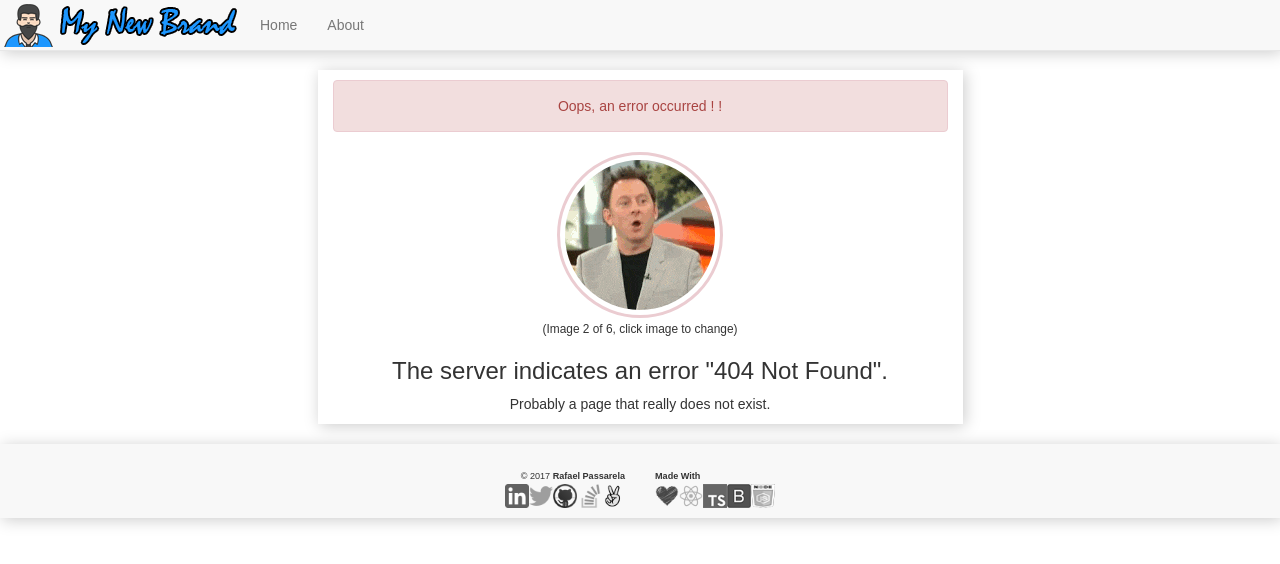
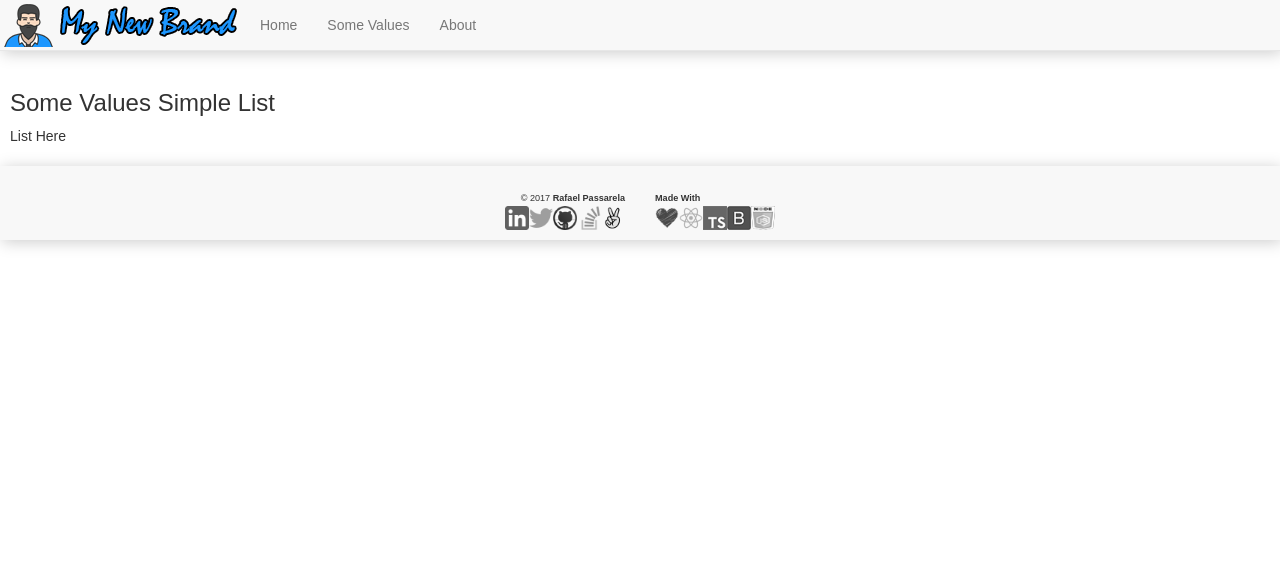
Before and after one commit to rafaelpassarela/empty_project_mysql_migrations, a React (Create React App) app in the folder frontend-react-web/: page /values in a window 1280 px wide. Shown: the top 564 px of the page. Built offline with nearby package versions, Linux system fonts and the light colour scheme.

Commit message:
SampleValues

```diff
--- a/frontend-react-web/src/components/header/header.component.tsx
+++ b/frontend-react-web/src/components/header/header.component.tsx
@@ -46,6 +46,7 @@ class HeaderComponent extends React.Component<{}, { expanded: boolean }> {
 					<Navbar.Collapse>
 						<Nav>
 							<NavBarItemLink eventKey={1} to="/" caption="Home" navbarControll={this.navbarItemSelect}/>
+							<NavBarItemLink eventKey={1} to="/values" caption="Some Values" navbarControll={this.navbarItemSelect} />
 							<NavBarItemLink eventKey={1} to="/about" caption="About" navbarControll={this.navbarItemSelect} />
 						</Nav>
 
--- a/frontend-react-web/src/helpers/router.place.holder.tsx
+++ b/frontend-react-web/src/helpers/router.place.holder.tsx
@@ -3,12 +3,9 @@ import { Route, Switch } from 'react-router-dom';
 
 // Available pages
 import HomePage from '../pages/home.page.component';
+import ValuesPage from '../pages/values.page.component';
 import AboutPage from '../pages/about.page.component';
 import Error404Page from '../pages/notfound404.page.component';
-
-//<Route exact path="/" render={() => (
-//    <h1>You're at Home</h1>
-//)} />
 
 class RouterPlaceHolder extends React.Component {
 
@@ -18,6 +15,7 @@ class RouterPlaceHolder extends React.Component {
 			<div>
 				<Switch>
 					<Route path="/" exact component={HomePage} />
+					<Route path="/values" component={ValuesPage} />
 					<Route path="/about" component={AboutPage} />
 					<Route component={Error404Page} />
 				</Switch>
--- a/frontend-react-web/src/pages/home.page.component.tsx
+++ b/frontend-react-web/src/pages/home.page.component.tsx
@@ -28,13 +28,13 @@ class HomePage extends BaseViewComponent {
 		return (
 			<div>
 				<p>
-					This is the default page!
+					This is the default page! <br />
 					We use Boostrap. <br />
-					<Button bsStyle="primary" onClick={this.handleSave}>Save</Button>&nbsp;
-					<Button bsStyle="success" onClick={this.handleLoad}>Load</Button>
+					<Button bsStyle="primary" onClick={this.handleSave}>Save Cookie</Button>&nbsp;
+					<Button bsStyle="success" onClick={this.handleLoad}>Load Cookie</Button>
 				</p>
 				To <Link to="/about">About</Link> Page. <br />
-				To <Link to="/PageNotFound">Error</Link> Page.<br />
+				To <Link to="/PageNotFound">An Error (404)</Link> Page.<br />
 			</div>
 		);
 	}
--- /dev/null
+++ b/frontend-react-web/src/pages/values.page.component.tsx
@@ -0,0 +1,37 @@
+import * as React from 'react';
+import BaseViewComponent from '../components/base.view.component';
+import { Row, Col } from 'react-bootstrap';
+
+import '../inc/App.css';
+
+class ValuesPage extends BaseViewComponent {
+
+	constructor(props: any) {
+		super(props);
+
+
+	}
+
+	componentDidMount() {
+		super.componentDidMount();
+	}
+
+	protected getTitle(): string {
+		return 'Pets';
+	}
+
+	render() {
+
+		return (
+			<div>
+				<Row><Col md={6}>
+					<h3>Some Values Simple List</h3>
+					List Here
+				</Col></Row>
+			</div>
+		);
+	}
+
+}
+
+export default ValuesPage;
```
